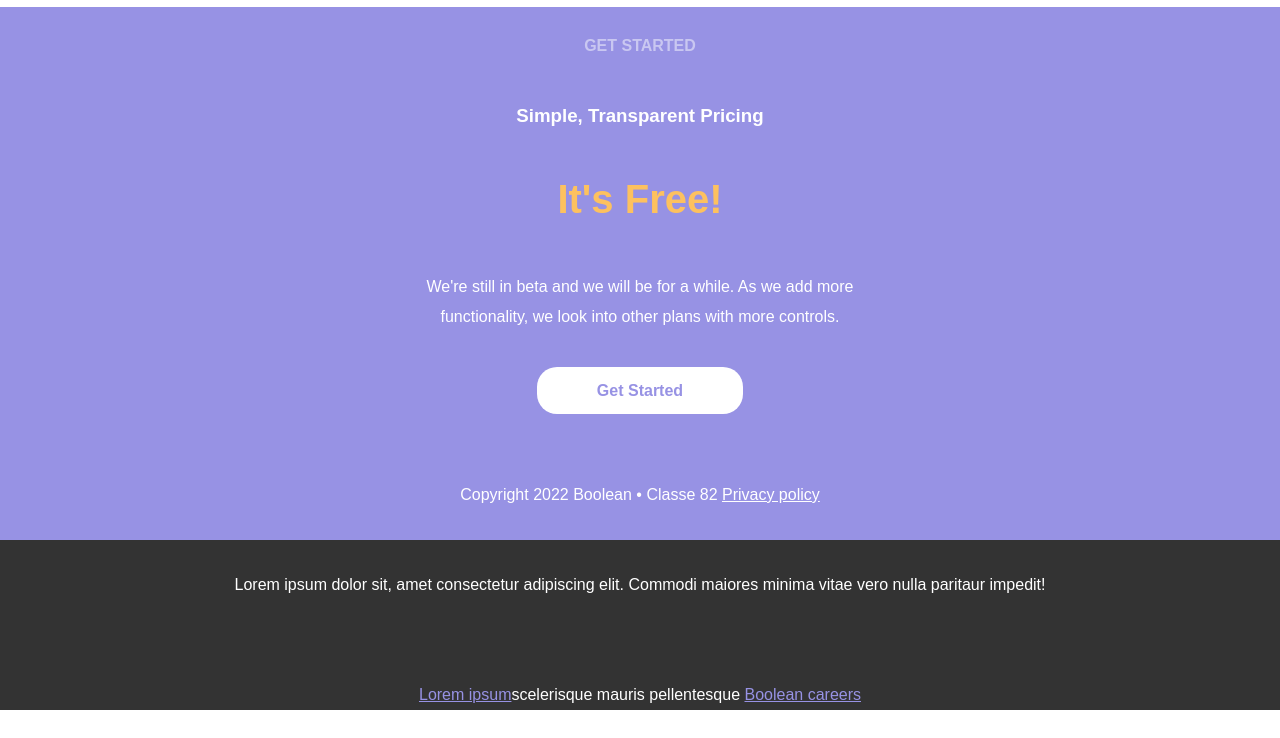
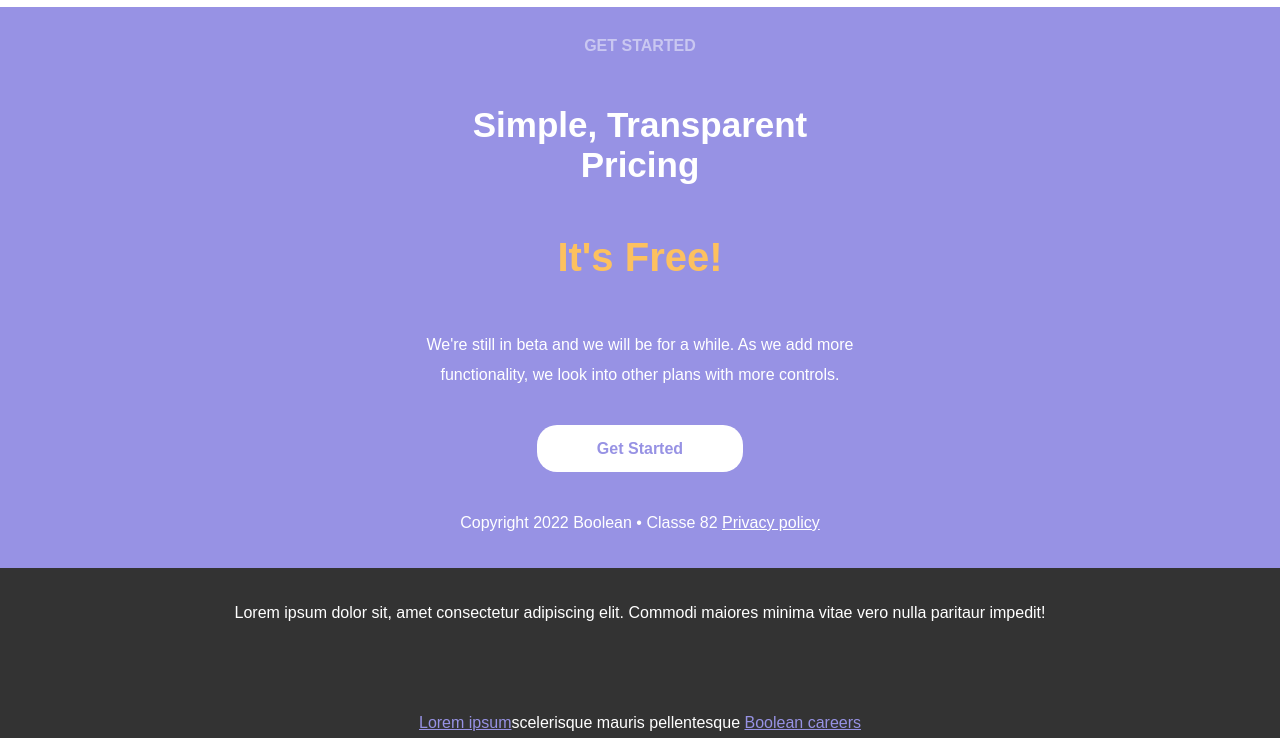
Before and after one commit to Frah01/htmlcss-responsive-layout, a plain HTML site: page index.html in a window 1280 px wide. Shown: the part 3970-4708 px from the top of the page. Before the commit the page ends 4680 px from the top, so only its background shows below. Drawn offline with Linux system fonts and the light colour scheme.

Commit message:
Aggiustamenti di grandezze font

```diff
--- a/css/style.css
+++ b/css/style.css
@@ -164,6 +164,10 @@ p {
 
 .font-size-40{
     font-size: 40px;
+}
+
+.font-size-35{
+    font-size: 35px;
 }
 
 /*INIZIO MAIN*/
--- a/index.html
+++ b/index.html
@@ -240,7 +240,6 @@
                     <div class="col-30" >
                         <div class="margin-top-20" >
                             <div class="relative-fifth-section" >
-
                                 <img src="./img/about.jpg" alt="">
                                 <i class="fa-solid fa-quote-left fa-4x"></i>
                             </div>
@@ -260,11 +259,11 @@
                     <div class="col-100" >
                         <div class="card" >
                             <h4 class="padding-30 text-lilla-chiaro">GET STARTED</h4>
-                            <h3 class="margin-top-20">Simple, Transparent Pricing</h3>
+                            <h3 class="margin-top-20 font-size-35">Simple, Transparent Pricing</h3>
                             <h2 class="margin-top-50 font-size-40 text-dark-yellow" >It's Free!</h2>
                             <p class="margin-top-50" >We're still in beta and we will be for a while. As we add more functionality, we look into other plans with more controls.</p>
                             <div class="margin-top-50" ><a id="button-started" href="#">Get Started</a></div>
-                            <p class="margin-top-50 padding-30" >Copyright 2022 Boolean &bull; Classe 82 <a href="#">Privacy policy</a></p>
+                            <p class="margin-top-20 padding-30" >Copyright 2022 Boolean &bull; Classe 82 <a href="#">Privacy policy</a></p>
                         </div>
                     </div>
                 </div>
```
